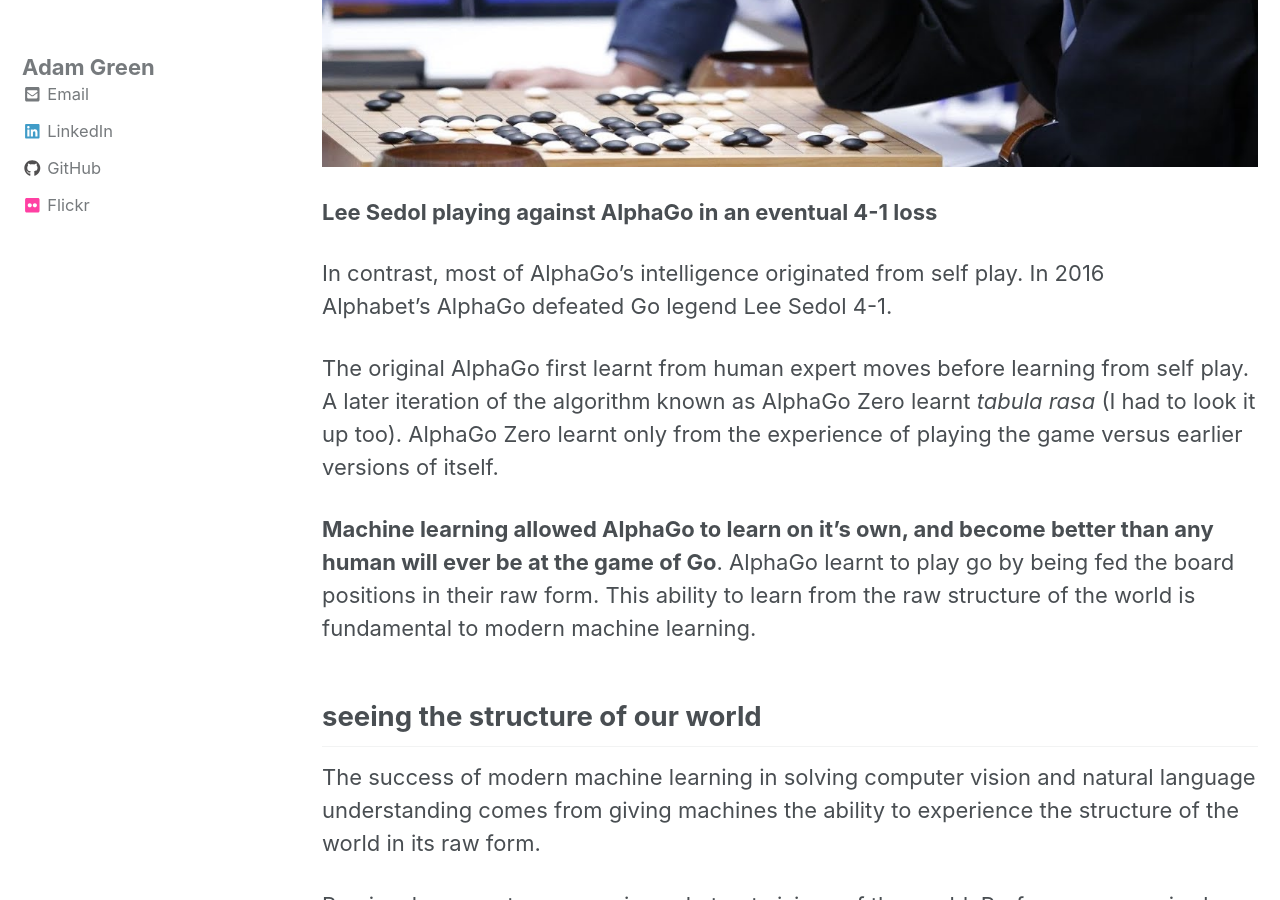
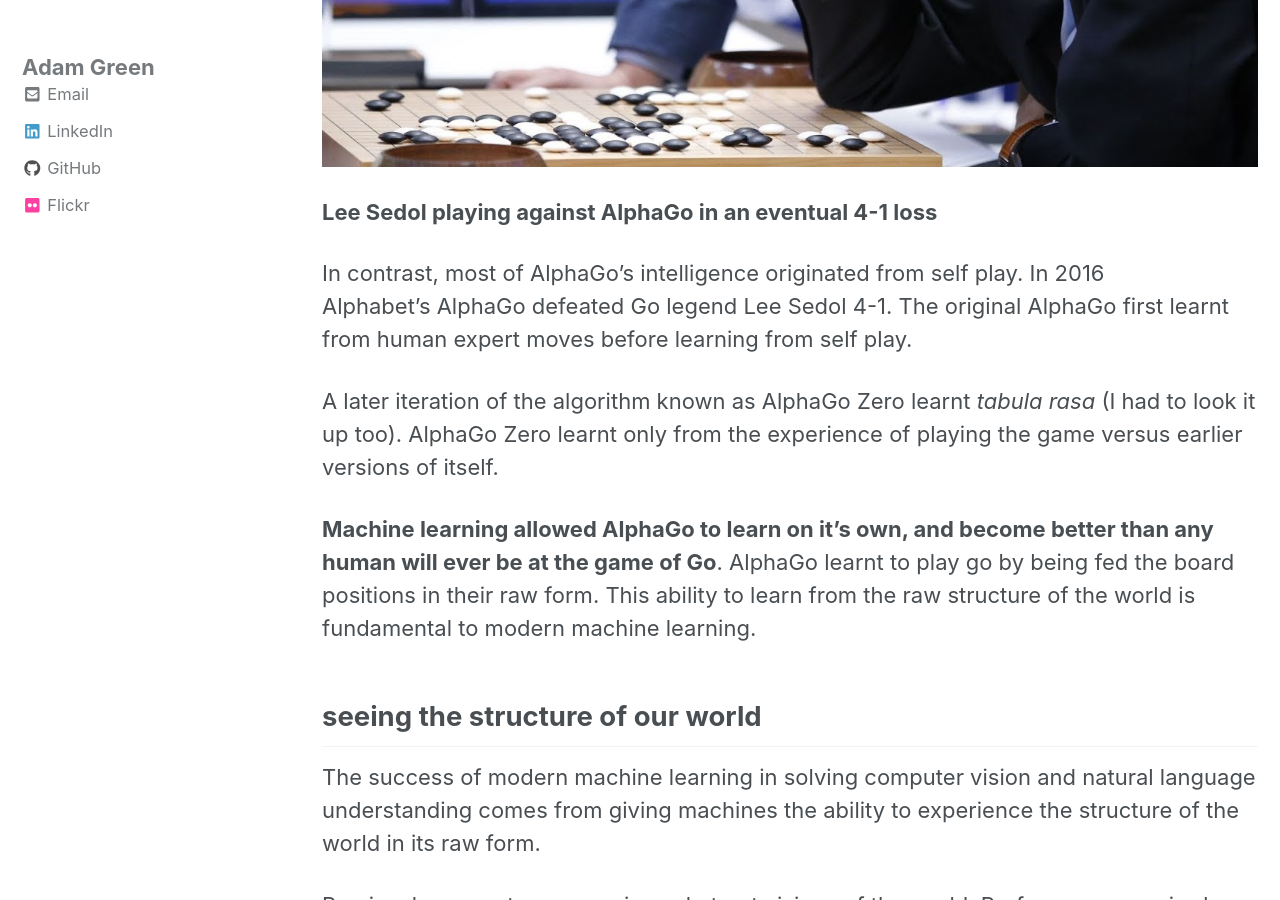
Before and after one commit to ADGEfficiency/adgefficiency.github.io, a Jekyll site: the page built from _posts/2017-04-30-machine-learning-in-energy-part-one.md, in a window 1280 px wide and 900 px high, scrolled down 4374 px. Built offline with Jekyll 4.4.1, drawn with Linux system fonts in a browser that asks for light colours; nearby versions of some CDN libraries.

Commit message:
ml energy drafting

```diff
--- a/_posts/2017-04-30-machine-learning-in-energy-part-one.md
+++ b/_posts/2017-04-30-machine-learning-in-energy-part-one.md
@@ -58,9 +58,9 @@ In 1996 IBM's Deep Blue defeated World Chess Champion Gary Kasparov. IBMs Deep B
 
 **Lee Sedol playing against AlphaGo in an eventual 4-1 loss**
 
-In contrast, most of AlphaGo's intelligence originated from self play.  In 2016 Alphabet's AlphaGo defeated Go legend Lee Sedol 4-1.
+In contrast, most of AlphaGo's intelligence originated from self play.  In 2016 Alphabet's AlphaGo defeated Go legend Lee Sedol 4-1.   The original AlphaGo first learnt from human expert moves before learning from self play.
 
-The original AlphaGo first learnt from human expert moves before learning from self play.  A later iteration of the algorithm known as AlphaGo Zero learnt *tabula rasa* (I had to look it up too).  AlphaGo Zero learnt only from the experience of playing the game versus earlier versions of itself.
+A later iteration of the algorithm known as AlphaGo Zero learnt *tabula rasa* (I had to look it up too).  AlphaGo Zero learnt only from the experience of playing the game versus earlier versions of itself.
 
 **Machine learning allowed AlphaGo to learn on it's own, and become better than any human will ever be at the game of Go**.  AlphaGo learnt to play go by being fed the board positions in their raw form.  This ability to learn from the raw structure of the world is fundamental to modern machine learning.
 
```
